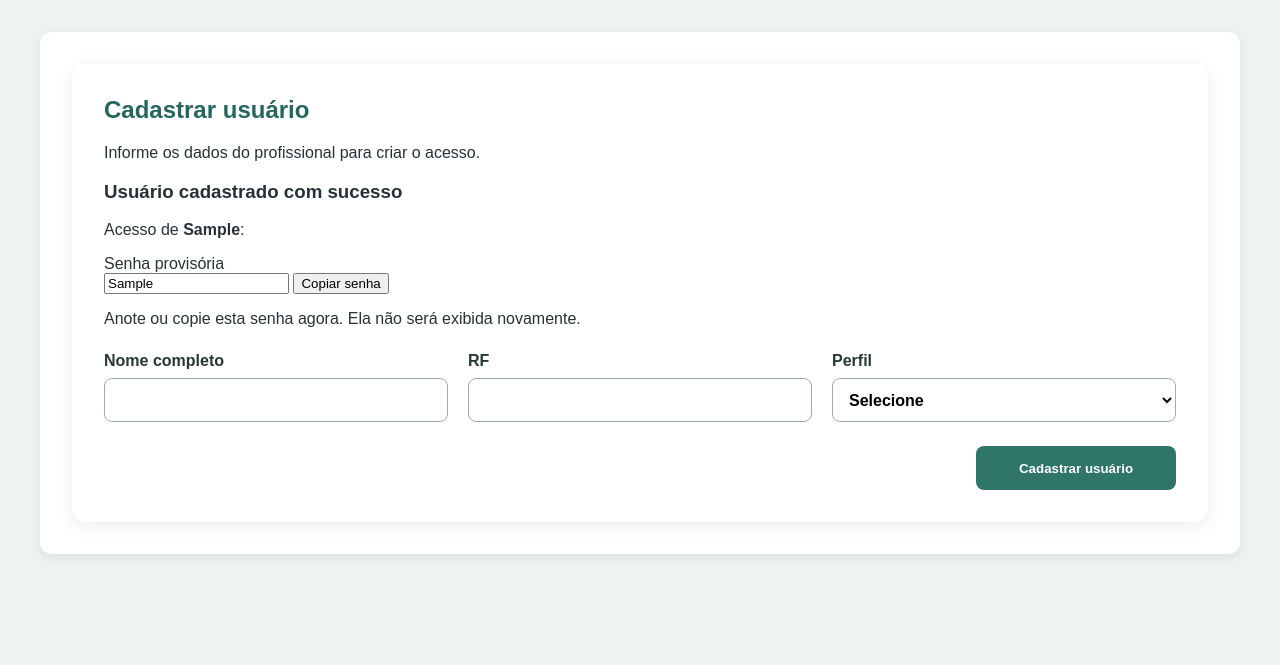
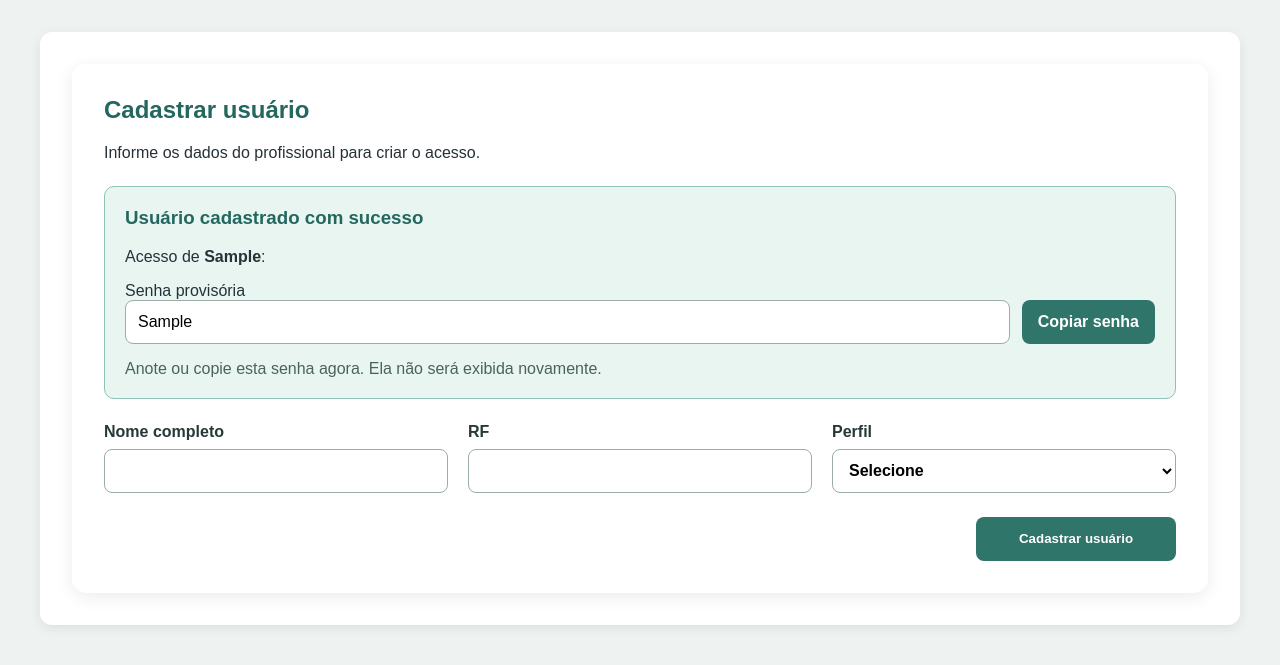
Before and after one commit to silviamelare/semanario-digital, a Flask app: template templates/cadastro_usuario.html in a window 1280 px wide. Shown: the part 109-774 px from the top of the page. Run offline with Flask 3, Linux system fonts and the light colour scheme; the template is opened without the code that fills it: most values are stand-ins (such as "Sample title", 1, 10 or a date in 2020).

Commit message:
Melhora mensagens e formulario do cadastro administrativo

```diff
--- a/static/css/style.css
+++ b/static/css/style.css
@@ -719,3 +719,66 @@ main h2 {
         width: 100%;
     }
 }
+.cartao-administrativo .mensagem.erro {
+    padding: 12px;
+    color: #a12626;
+    background-color: #fdecec;
+    border: 1px solid #efb4b4;
+    border-radius: 8px;
+}
+.resultado-cadastro {
+    margin: 24px 0;
+    padding: 20px;
+    background-color: #e8f5f1;
+    border: 1px solid #8fc1b8;
+    border-radius: 10px;
+}
+.resultado-cadastro h3 {
+    margin-top: 0;
+    color: #24675f;
+}
+
+.resultado-cadastro .aviso-senha {
+    margin-bottom: 0;
+    color: #4b625e;
+}
+.linha-senha {
+    display: flex;
+    align-items: center;
+    gap: 12px;
+}
+
+.linha-senha input {
+    flex: 1;
+    min-width: 0;
+    min-height: 44px;
+    padding: 10px 12px;
+    font: inherit;
+    border: 1px solid #9badaa;
+    border-radius: 8px;
+}
+.linha-senha button {
+    min-height: 44px;
+    padding: 10px 16px;
+    color: #ffffff;
+    font: inherit;
+    font-weight: bold;
+    background-color: #2f756a;
+    border: 0;
+    border-radius: 8px;
+    cursor: pointer;
+}
+
+.linha-senha button:hover {
+    background-color: #24675f;
+}
+@media (max-width: 600px) {
+    .linha-senha {
+        flex-direction: column;
+        align-items: stretch;
+    }
+
+    .linha-senha button {
+        width: 100%;
+    }
+}
--- a/static/js/administrativo.js
+++ b/static/js/administrativo.js
@@ -46,3 +46,20 @@ if (botaoCopiarSenha && campoSenhaProvisoria) {
         }
     );
 }
+const formularioAdministrativo = document.querySelector(
+    ".form-administrativo"
+);
+
+if (formularioAdministrativo && campoSenhaProvisoria) {
+    formularioAdministrativo
+        .querySelectorAll("input, select")
+        .forEach((campo) => {
+            if (campo.tagName === "SELECT") {
+                campo.selectedIndex = 0;
+            } else {
+                campo.value = "";
+            }
+        });
+
+    campoPerfil.dispatchEvent(new Event("change"));
+}
--- a/templates/cadastro_usuario.html
+++ b/templates/cadastro_usuario.html
@@ -194,8 +194,8 @@
 
             <select name="periodo">
                 <option value="">Selecione</option>
-                <option value="manha">Manhã</option>
-                <option value="tarde">Tarde</option>
+                <option value="manha" {% if request.form.get('periodo') == 'manha' %}selected{% endif %}>Manhã</option>
+                <option value="tarde" {% if request.form.get('periodo') == 'tarde' %}selected{% endif %}>Tarde</option>
             </select>
         </label>
 
@@ -204,11 +204,13 @@
 
             <select name="ciclo">
                 <option value="">Selecione</option>
-                <option value="bercario">Berçário</option>
-                <option value="primeiro_inicial">
+                <option value="bercario" {% if request.form.get('ciclo') == 'bercario' %}selected{% endif %}>
+                    Berçário
+                </option>
+                <option value="primeiro_inicial" {% if request.form.get('ciclo') == 'primeiro_inicial' %}selected{% endif %}>
                     1º Inicial
                 </option>
-                <option value="primeiro_final">
+                <option value="primeiro_final" {% if request.form.get('ciclo') == 'primeiro_final' %}selected{% endif %}>
                     1º Final
                 </option>
             </select>
```
